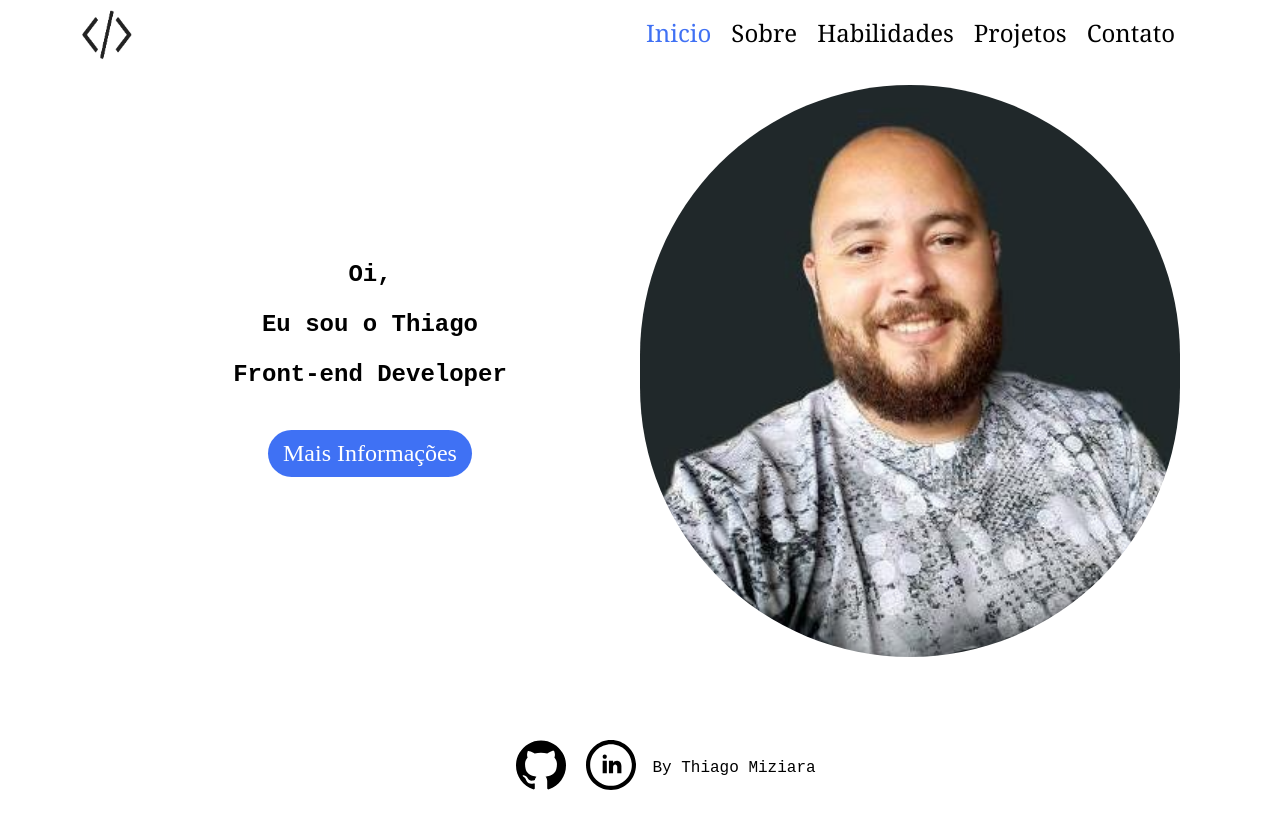
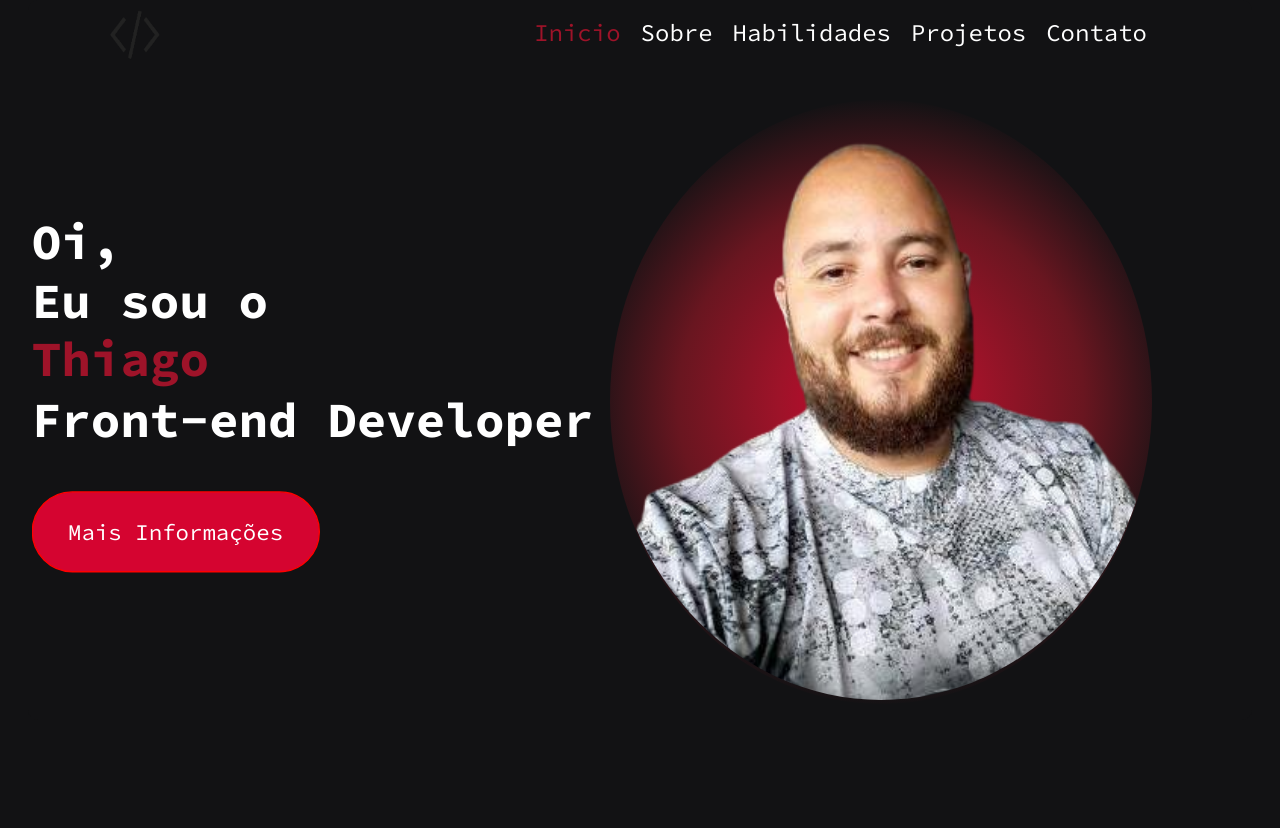
Before and after one commit to thiagonmiziara/Portifolio, a React (Create React App) app in the folder portifolio/: page / in a window 1280 px wide. Shown: the top 828 px of the page. After the commit the page ends 800 px from the top, so only its background shows below. Built offline with nearby package versions, Linux system fonts and the light colour scheme.

Commit message:
add colors

```diff
--- a/portifolio/package.json
+++ b/portifolio/package.json
@@ -6,6 +6,7 @@
     "@testing-library/jest-dom": "^5.11.4",
     "@testing-library/react": "^11.1.0",
     "@testing-library/user-event": "^12.1.10",
+    "framer-motion": "^3.7.0",
     "react": "^17.0.1",
     "react-dom": "^17.0.1",
     "react-router-dom": "^5.2.0",
--- a/portifolio/public/index.html
+++ b/portifolio/public/index.html
@@ -1,5 +1,5 @@
 <!DOCTYPE html>
-<html lang="en">
+<html lang="pt-br">
 
 <head>
     <meta charset="utf-8" />
@@ -8,6 +8,9 @@
     <meta name="theme-color" content="#000000" />
     <meta name="description" content="Web site created using create-react-app" />
     <link rel="apple-touch-icon" href="%PUBLIC_URL%/logo192.png" />
+
+    <link rel="preconnect" href="https://fonts.gstatic.com">
+    <link href="https://fonts.googleapis.com/css2?family=Source+Code+Pro:wght@400;500;600;700&display=swap" rel="stylesheet">
     <!--
       manifest.json provides metadata used when your web app is installed on a
       user's mobile device or desktop. See https://developers.google.com/web/fundamentals/web-app-manifest/
--- a/portifolio/src/App.css
+++ b/portifolio/src/App.css
@@ -6,7 +6,12 @@
     min-height: 100vh;
     border-radius: 10px;
     flex-direction: column;
-    background-color: #ffffff;
+    background-color:#121214;
+
+    ;
+    width: 80%;
+    overflow: hidden;
+
 }
 
 @media (min-width: 800px) {
@@ -14,5 +19,6 @@
         padding: 0 100px;
         min-height: 90vh;
         margin-bottom: 0;
+
     }
 }
--- a/portifolio/src/App.js
+++ b/portifolio/src/App.js
@@ -2,7 +2,7 @@ import { BrowserRouter as Router, Switch, Route } from "react-router-dom";
 import Home from "./components/Home";
 
 import "./App.css";
-import Footer from "./components/Footer";
+
 import Sobre from "./components/Sobre";
 import NavBar from "./components/NavBar";
 import Skills from "./components/Skills";
@@ -11,7 +11,9 @@ import Contact from "./components/Contact";
 
 function App() {
   return (
+
     <Router>
+
       <div className="app">
         <NavBar/>
         <Switch>
@@ -21,8 +23,8 @@ function App() {
           <Route exact path="/projetos" component={Projects} />
           <Route exact path="/contato" component={Contact} />
         </Switch>
-        <Footer/>
-      </div>
+        </div>
+
     </Router>
   );
 }
--- a/portifolio/src/components/Footer/Footer.module.css
+++ b/portifolio/src/components/Footer/Footer.module.css
@@ -7,7 +7,7 @@ footer {
     display: flex;
     align-items: center;
     justify-content: center;
-    height: 10rem;
+    height: 1rem;
     margin: 1rem;
 }
 
--- a/portifolio/src/components/Home/index.jsx
+++ b/portifolio/src/components/Home/index.jsx
@@ -1,24 +1,41 @@
 import React from "react";
 import "./style.css";
 import { Link } from "react-router-dom";
-import img from "../../assets/thiago.png";
-import { Container,Content,Title,P, Button, Person, Img } from "./styled";
+import img from "../../assets/thiagobg.png";
+import {
+  Container,
+  Content,
+  Title,
+  P,
+  Button,
+  Person,
+  Img,
+  Name,
+} from "./styled";
+import { motion } from "framer-motion";
 
 const Home = () => {
   return (
     <Container>
       <Content>
+        <motion.div
+          initial={{ scale: 0 }}
+          animate={{ scale: 1.4 }}
+          transition={{ duration: 0.5 }}
+        >
           <Title>
             <P>Oi,</P>
-          <P>Eu sou o Thiago</P>
+            <P>Eu sou o </P> <Name>Thiago</Name>
             <P>Front-end Developer</P>
           </Title>
           <Link to="/sobre">
             <Button>Mais Informações</Button>
           </Link>
+        </motion.div>
       </Content>
+
       <Person>
-        <Img src={img} alt="thiago" />
+        <Img src={img} alt="Thiago" />
       </Person>
     </Container>
   );
--- a/portifolio/src/components/Home/styled.js
+++ b/portifolio/src/components/Home/styled.js
@@ -1,51 +1,76 @@
 import styled from "styled-components";
 
-export const Container = styled.section `
+export const Container = styled.section`
   flex-grow: 1;
   min-width: 100%;
   display: flex;
   flex-direction: column;
   align-items: center;
+  height: 70%;
 
   @media (min-width: 800px) {
     flex-direction: row;
     justify-content: space-between;
+
   }
 `;
 
-export const Content = styled.div `
-  width: 100%;
+export const Content = styled.div`
+  width: 80%;
+  margin: 0 auto;
   font-size: 1rem;
-  text-align: center;
-`;
+  `;
 
-export const Title = styled.h1 `
+export const Title = styled.h1`
   line-height: 50px;
 `;
 
-export const P = styled.p `
-  line-height: 50px;
+export const P = styled.p`
+  line-height: 1.2;
+  font-weight: 700;
+  font-size:2.2rem;
+  color: #ffffff;
 `;
 
-export const Button = styled.button `
-  border: none;
-  outline: none;
+export const Name = styled(P)`
+color: #9e1329;
+`;
+
+
+
+export const Button = styled.button`
+  border: 1px solid red;
+  outline-color: red;
   cursor: pointer;
-  font-size: 24px;
+  font-size: 1rem;
   margin-top: 30px;
   color: #ffffff;
-  padding: 10px 15px;
-  border-radius: 999px;
-  background-color: #3f71f4;
-  font-family: cursive;
+  padding: 18px 25px;
+  border-radius: 50px;
+  background-color: #d50430;
+  font-family: "Source Code Pro", monospace;
+  font-weight: 300;
 `;
 
-export const Person = styled.div `
-  width: 100%;
+export const Person = styled.div`
+  width: 90%;
   margin-top: 20px;
+  height: 80%;
+  background-image: radial-gradient(
+    circle,
+    #d50430,
+    #9e1329,
+    #691620,
+    #121214,
+    #121214
+  );
+  border-radius: 50%50%;
 `;
 
-export const Img = styled.img `
-  border-radius: 999px;
+export const Img = styled.img`
+  border-radius: 50%;
   width: 100%;
+  height: 75vh;
+  padding: 0;
+  margin: 0;
 `;
--- a/portifolio/src/components/NavBar/index.jsx
+++ b/portifolio/src/components/NavBar/index.jsx
@@ -35,7 +35,9 @@ const NavBar = () => {
       <div className="nav-wrapper">
         <div className="logo">
           <Link to="/">
+
           <img src={logo} alt="logo" />
+
           </Link>
         </div>
         <div className="list-wrapper">
@@ -61,7 +63,7 @@ const NavBar = () => {
             <li>
               <Link
                 to="/"
-                style={{ color: location.pathname === "/" && "#4071f4" }}
+                style={{ color: location.pathname === "/" && "  #9e1329" }}
                 onClick={handleClose}
               >
                 Inicio
@@ -70,7 +72,7 @@ const NavBar = () => {
             <li>
               <Link
                 to="/sobre"
-                style={{ color: location.pathname === "/sobre" && "#4071f4" }}
+                style={{ color: location.pathname === "/sobre" && " #9e1329" }}
                 onClick={handleClose}
               >
                 Sobre
@@ -80,7 +82,7 @@ const NavBar = () => {
               <Link
                 to="/habilidades"
                 style={{
-                  color: location.pathname === "/habilidades" && "#4071f4",
+                  color: location.pathname === "/habilidades" && "  #9e1329",
                 }}
                 onClick={handleClose}
               >
@@ -91,7 +93,7 @@ const NavBar = () => {
               <Link
                 to="/projetos"
                 style={{
-                  color: location.pathname === "/projetos" && "#4071f4",
+                  color: location.pathname === "/projetos" && "  #9e1329",
                 }}
                 onClick={handleClose}
               >
@@ -102,7 +104,7 @@ const NavBar = () => {
               <Link
                 to="/contato"
                 style={{
-                  color: location.pathname === "/contato" && "#4071f4",
+                  color: location.pathname === "/contato" && "  #9e1329",
                 }}
                 onClick={handleClose}
               >
--- a/portifolio/src/components/NavBar/style.css
+++ b/portifolio/src/components/NavBar/style.css
@@ -44,6 +44,7 @@
 .list-wrapper ul li {
     list-style: none;
     margin-bottom: 15px;
+
 }
 
 .list-wrapper ul li a {
@@ -93,7 +94,7 @@
     }
     .list-wrapper ul li a {
         padding: 5px;
-        color: #000000;
+        color: #FFFFFF;
     }
     .list-wrapper ul li a:hover {
         padding: 5px;
--- a/portifolio/src/components/Skills/index.jsx
+++ b/portifolio/src/components/Skills/index.jsx
@@ -9,8 +9,8 @@ const Skills = () => {
       <div>
         <strong>Linguagens:</strong>
         <li>JavaScript</li>
-        <li></li>
-        <li></li>
+        <li>HTML5</li>
+        <li>CSS3</li>
       </div>
       <div>
         <strong>Bibliotecas:</strong>
--- a/portifolio/src/index.css
+++ b/portifolio/src/index.css
@@ -5,25 +5,31 @@
 
 body {
     margin: 0;
-    font-family: Georgia, 'Times New Roman', Times, serif;
+    background-color: #121214;
+    font-family: 'Source Code Pro', monospace;
+
 }
 
 body::-webkit-scrollbar {
     display: none;
+
 }
 
 .container {
     margin: 0 auto;
-    padding: 0 15px;
+    padding-top: 40px;
+    height: 80%;
     max-width: 1288px;
+    overflow: hidden;
+
 }
 
 p {
     line-height: 30px;
-    font-family: monospace, Arial, Helvetica, sans-serif;
+    font-family: 'Source Code Pro', monospace;
 }
 
 h1,
 h2 {
-    font-family: 'Courier New', Courier, monospace;
+    font-family: 'Source Code Pro', monospace;
 }
```
Also changed, not shown: portifolio/src/assets/thiagobg.png (added), 1 other file (tests, documents, lock files or other folders). Lines whose indentation alone changed are shown as unchanged.
